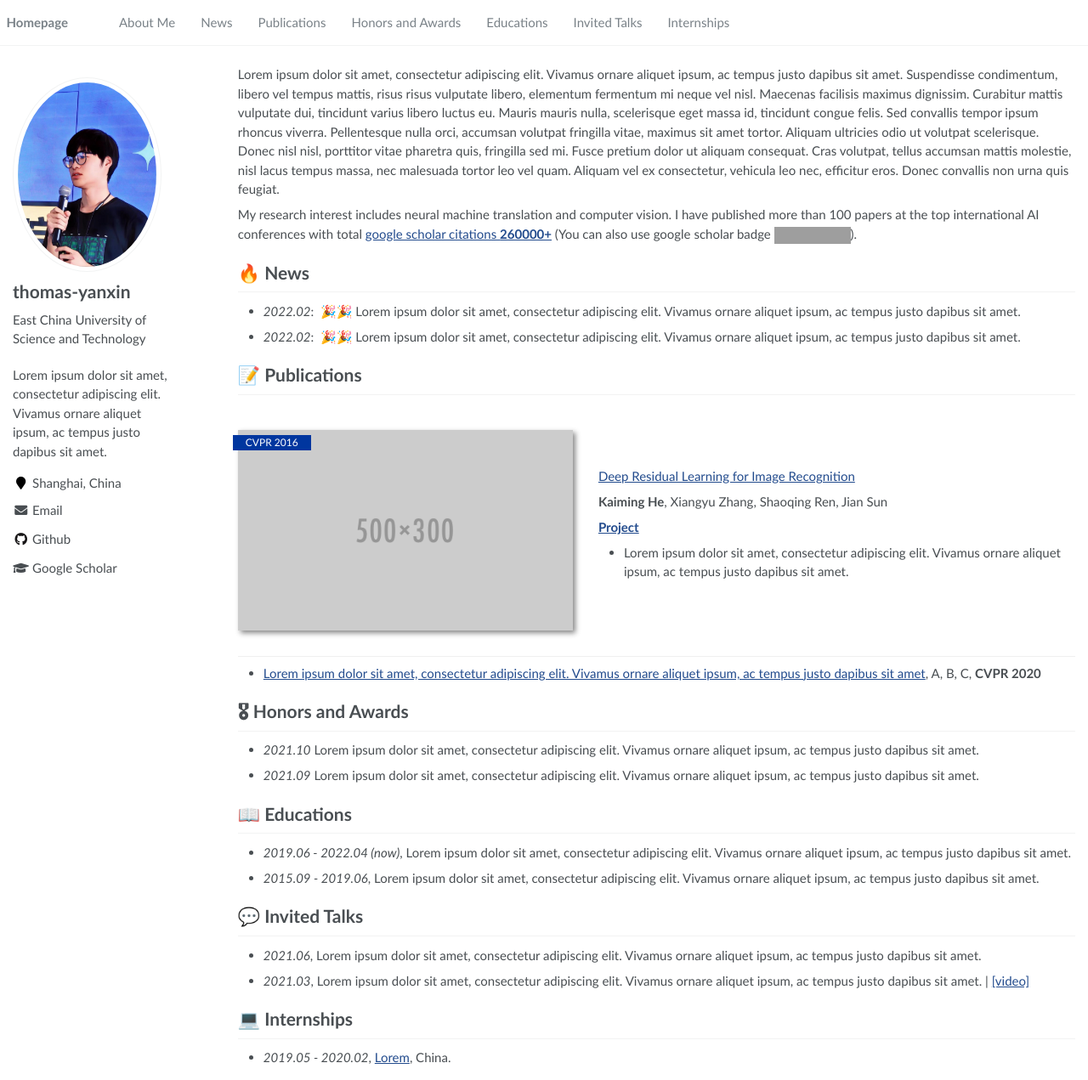
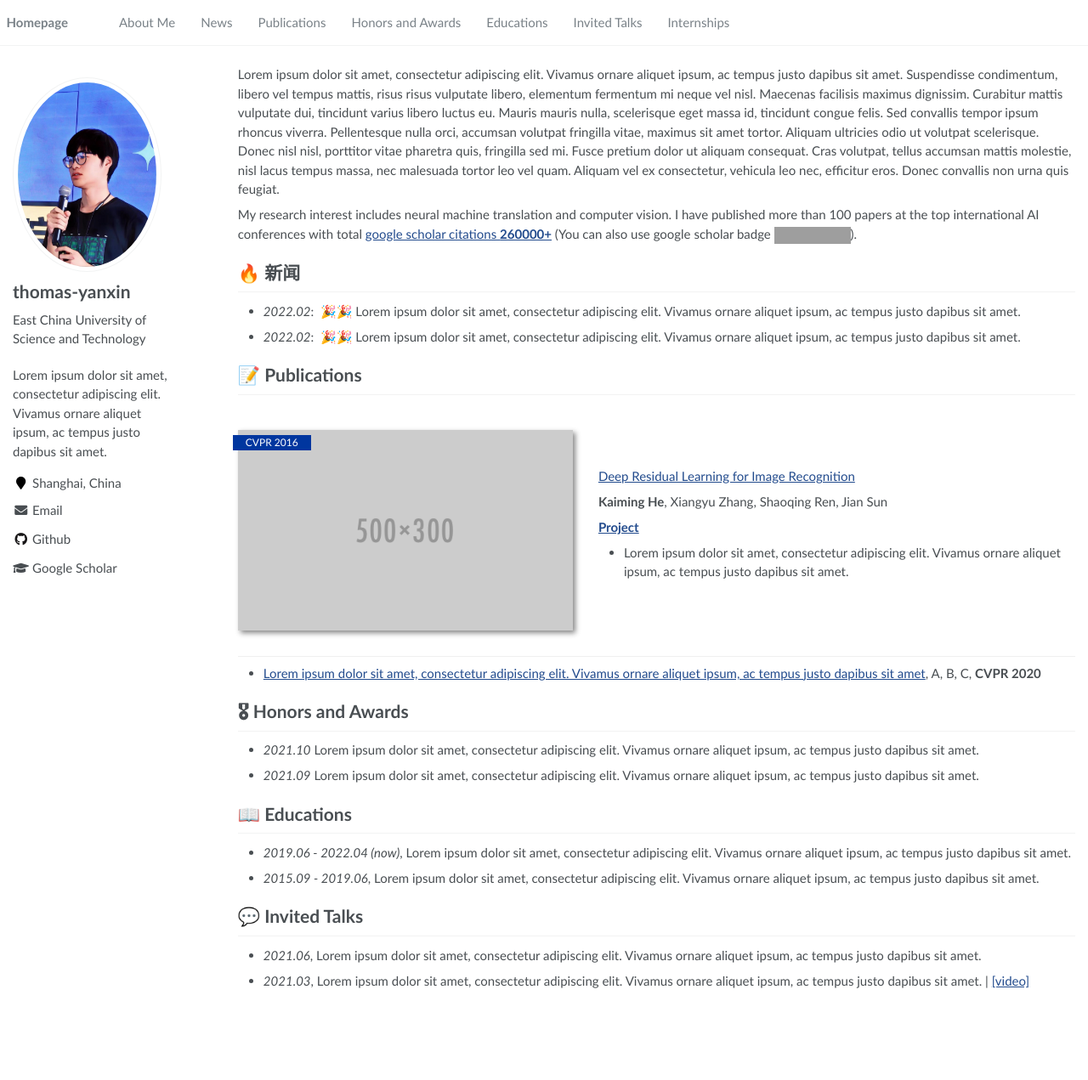
Before and after one commit to thomas-yanxin/thomas-yanxin.github.io, a Jekyll site: the page built from _pages/about.md, in a window 1280 px wide and 1271 px high. Shown: the whole window at 85% size. Built offline with Jekyll 4.4.1, drawn with Linux system fonts in a browser that asks for light colours; grey boxes are pictures that could not be loaded.

Commit message:
Update about.md

```diff
--- a/_pages/about.md
+++ b/_pages/about.md
@@ -22,7 +22,7 @@ Lorem ipsum dolor sit amet, consectetur adipiscing elit. Vivamus ornare aliquet
 My research interest includes neural machine translation and computer vision. I have published more than 100 papers at the top international AI conferences with total <a href='https://scholar.google.com/citations?user=DhtAFkwAAAAJ'>google scholar citations <strong><span id='total_cit'>260000+</span></strong></a> (You can also use google scholar badge <a href='https://scholar.google.com/citations?user=DhtAFkwAAAAJ'><img src="https://img.shields.io/endpoint?url={{ url | url_encode }}&logo=Google%20Scholar&labelColor=f6f6f6&color=9cf&style=flat&label=citations"></a>).
 
 
-# 🔥 News
+# 🔥 新闻
 - *2022.02*: &nbsp;🎉🎉 Lorem ipsum dolor sit amet, consectetur adipiscing elit. Vivamus ornare aliquet ipsum, ac tempus justo dapibus sit amet.
 - *2022.02*: &nbsp;🎉🎉 Lorem ipsum dolor sit amet, consectetur adipiscing elit. Vivamus ornare aliquet ipsum, ac tempus justo dapibus sit amet.
 
@@ -54,5 +54,5 @@ My research interest includes neural machine translation and computer vision. I
 - *2021.06*, Lorem ipsum dolor sit amet, consectetur adipiscing elit. Vivamus ornare aliquet ipsum, ac tempus justo dapibus sit amet.
 - *2021.03*, Lorem ipsum dolor sit amet, consectetur adipiscing elit. Vivamus ornare aliquet ipsum, ac tempus justo dapibus sit amet.  \| [\[video\]](https://github.com/)
 
-# 💻 Internships
-- *2019.05 - 2020.02*, [Lorem](https://github.com/), China.
+<!-- # 💻 Internships
+- *2019.05 - 2020.02*, [Lorem](https://github.com/), China. -->
```
